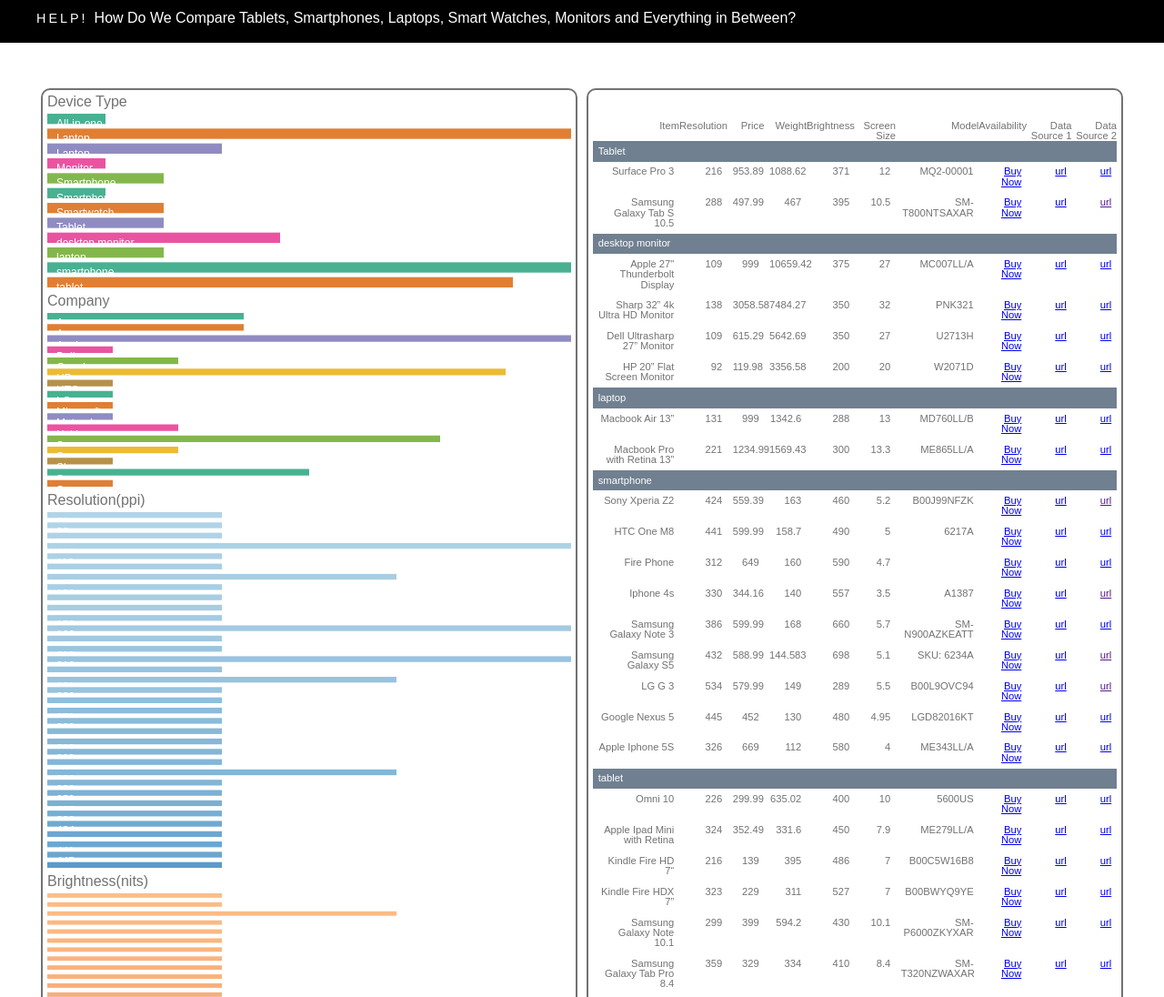
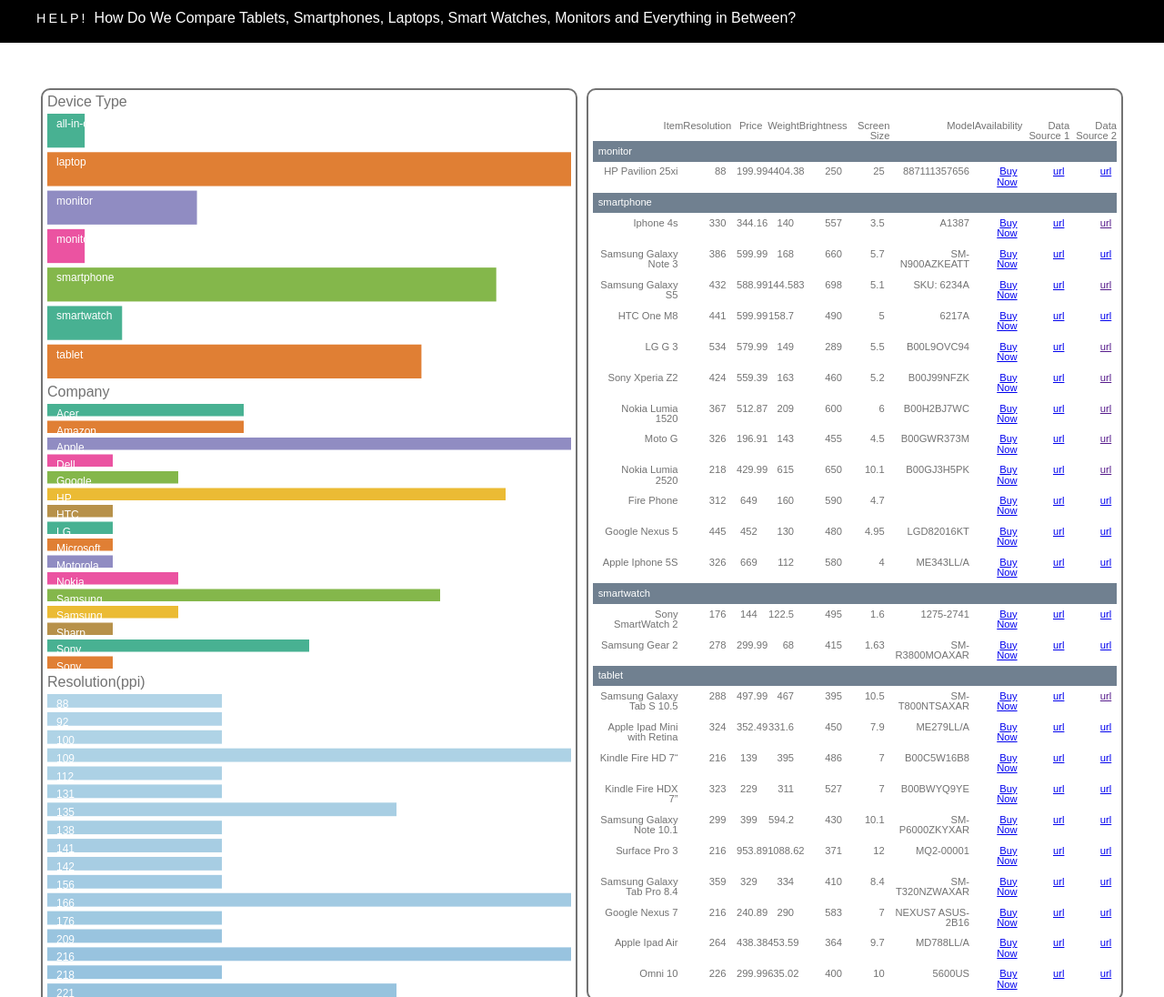
Before and after one commit to StatVisions/catchyscreens, a plain HTML site: page index.html in a window 1280 px wide. Shown: the top 1096 px of the page at 91% size. Drawn offline with Linux system fonts and the light colour scheme.

Commit message:
made changes to index.html

```diff
--- a/index.html
+++ b/index.html
@@ -94,18 +94,29 @@
         /* CONVERT TO NUMBERS AND CALCULATE PPI */
         Data.forEach(function(d){
 
-            var currency = d.Price;
-            var number = Number(currency.replace(/[^0-9\.]+/g,""));
+            var PriceString = d.Price;
+            var PriceNumber = Number(PriceString.replace(/[^0-9\.]+/g,""));
 
-            d.Price             =  number;
+            var TypeString = d.Type;
+            var TypeSansSpace = TypeString.toLowerCase()
+                .replace("desktop","")
+                .replace(" ","");
+
+
+
+            d.Price             =  PriceNumber;
             d.WeightGrams       = +d.WeightGrams;
             d.DiameterInches    = +d.DiameterInches;
             d.HorizontalPixels  = +d.HorizontalPixels;
             d.VerticalPixels    = +d.VerticalPixels;
             d.BrightnessNits    = +d.BrightnessNits;
 
+
             d.PPI =  Math.round(hypotenuse(d.HorizontalPixels,d.VerticalPixels)/d.DiameterInches);
-            console.log(d.Price);
+
+            d.Type = TypeSansSpace;
+
+
         });
         /*
         *  MIN AND MAX VALUES
@@ -144,7 +155,7 @@
         .dimension(TypeDimension)
         .group(TypeGroup)
         .width(chartWidth)
-        .height(200)
+        .height(300)
         .margins({top: 0, right: 0, bottom: -1, left: 0})
         .colors(colorScaleType),
 
@@ -154,7 +165,7 @@
         .dimension(CompanyDimension)
         .group(CompanyGroup)
         .width(chartWidth)
-        .height(200)
+        .height(300)
         .margins({top: 0, right: 0, bottom: -1, left: 0})
         .colors(colorScaleCompany),
 
@@ -166,7 +177,7 @@
         .dimension(ResolutionDimension)
         .group(ResolutionGroup)
         .width(chartWidth)
-        .height(400)
+        .height(700)
         .margins({top: 0, right: 0, bottom: -1, left: 0})
         .colors(colorScaleResolution),
 
@@ -178,7 +189,7 @@
         .dimension(Brightness)
         .group(BrightnessGroup)
         .width(chartWidth)
-        .height(400)
+        .height(700)
         .margins({top: 0, right: 0, bottom: -1, left: 0})
         .colors(colorScaleBrightness),
 
```
Also changed, not shown: 3 other files.
